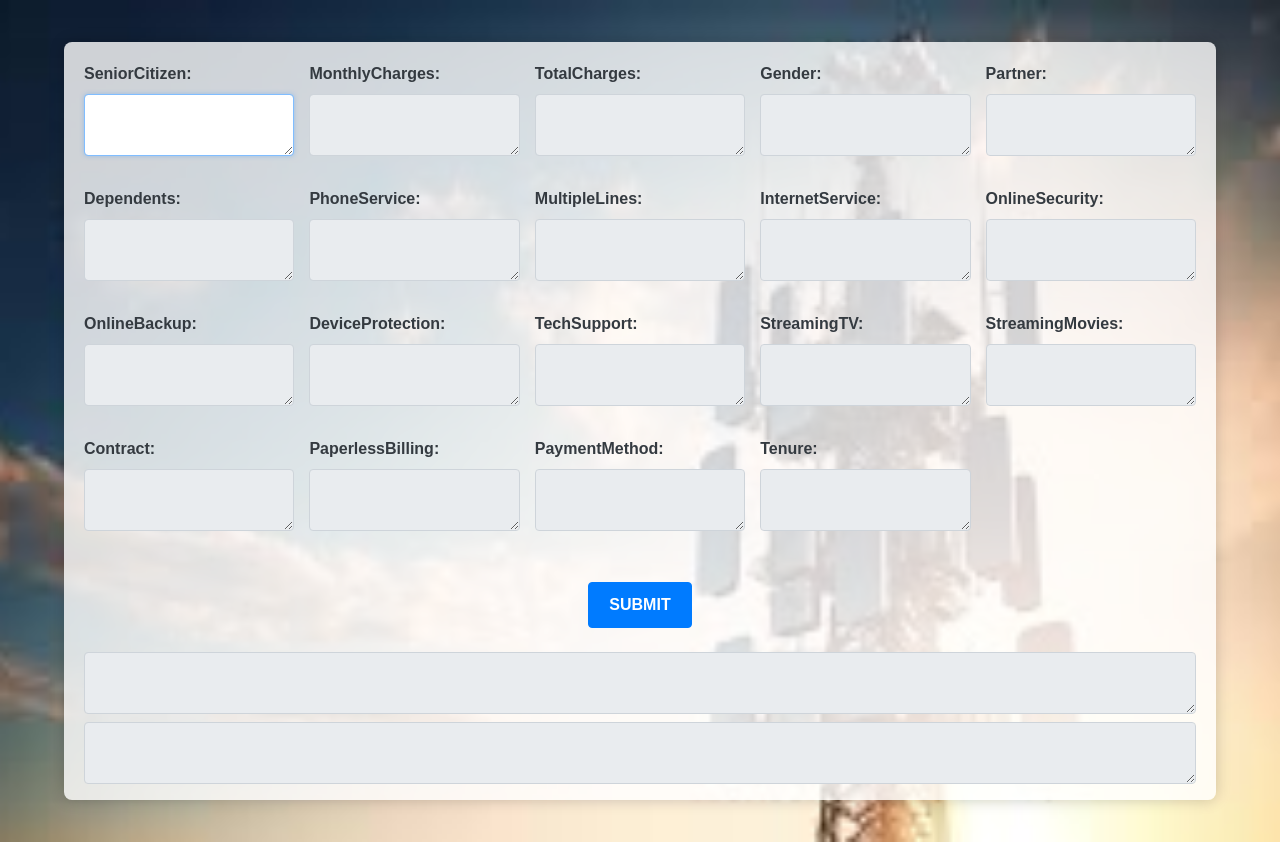
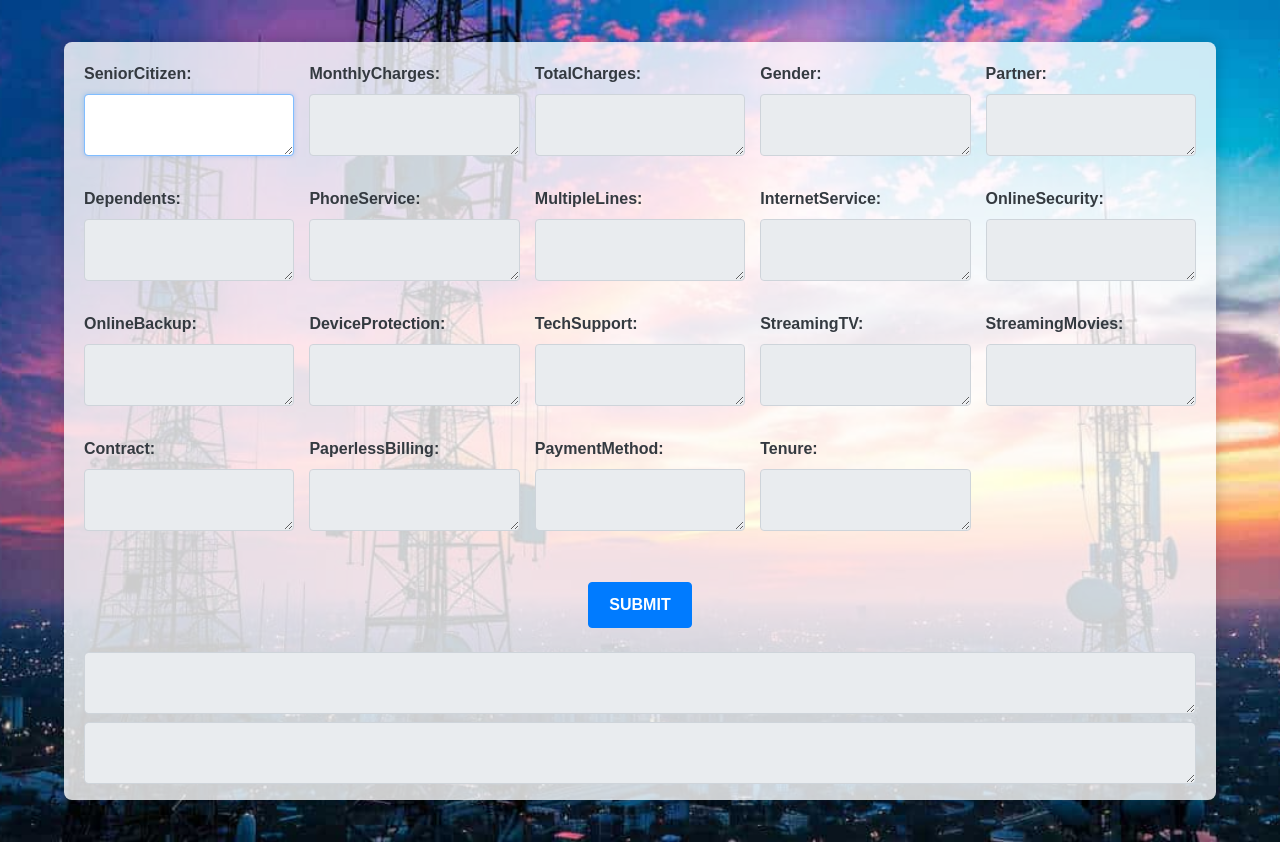
Before and after one commit to nihar7901/Churn-Prediction_Telco, a Flask app: page / in a window 1280 px wide. Run offline with Flask 3, Linux system fonts and the light colour scheme; some libraries are stand-ins or nearby versions.

Commit message:
added image into static folder

```diff
--- a/app.py
+++ b/app.py
@@ -118,4 +118,4 @@ def predict():
                            query18 = request.form['query18'],
                            query19 = request.form['query19'])
 
-app.run()
+app.run(host="127.0.0.1",port=5000,debug=True)
--- a/templates/home.html
+++ b/templates/home.html
@@ -6,7 +6,7 @@
    <script src="https://maxcdn.bootstrapcdn.com/bootstrap/4.3.1/js/bootstrap.min.js"></script>
    <style>
       body {
-   background-image: url('churn image.jpg'); /* Replace with your image URL */
+         background-image: url('../static/image.jpg'); /* Replace with your image URL */
          background-size: cover;
          background-position: center;
          background-repeat: no-repeat;
```
Also changed, not shown: static/image.jpg (added), templates/churn image.jpg (deleted), 2 other files. Lines whose indentation alone changed are shown as unchanged.
